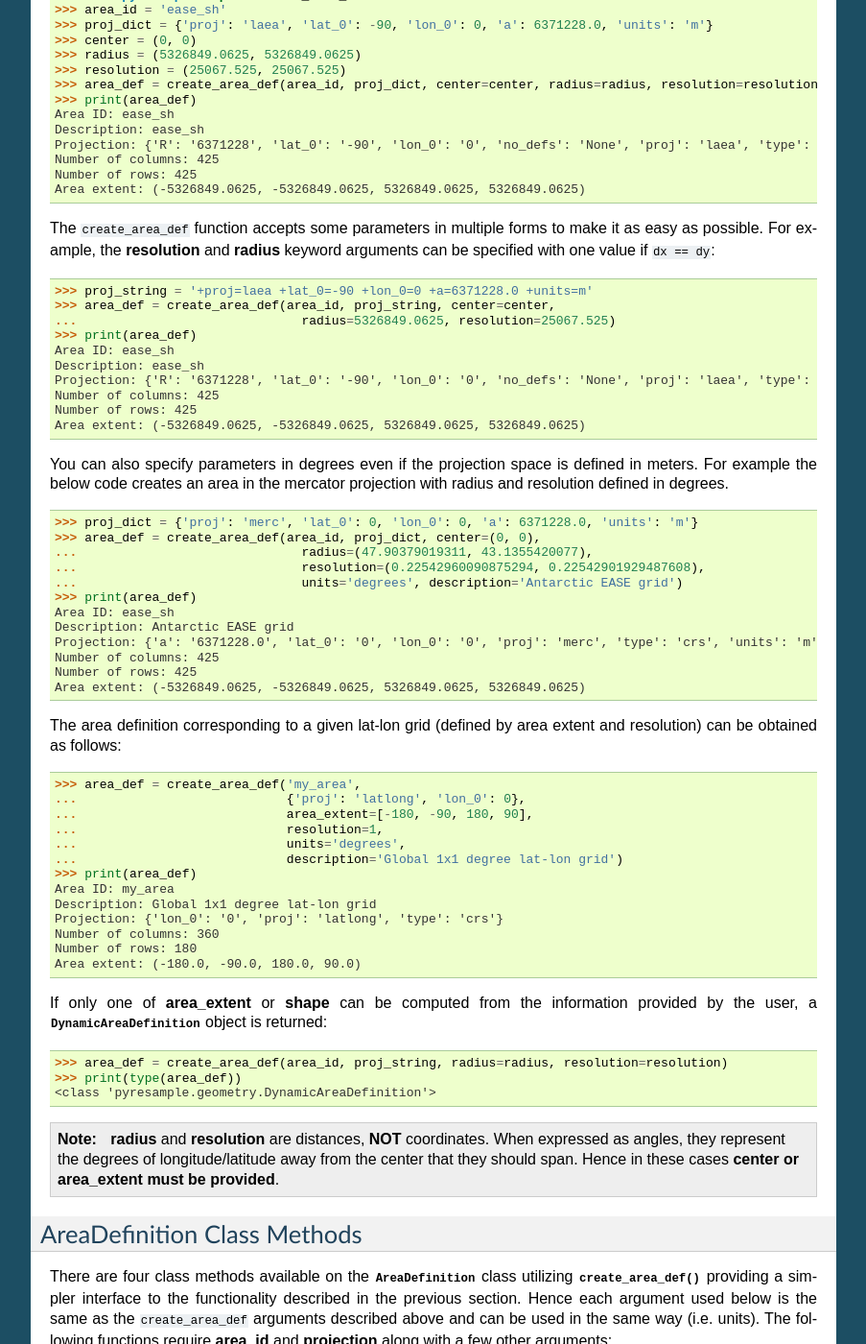
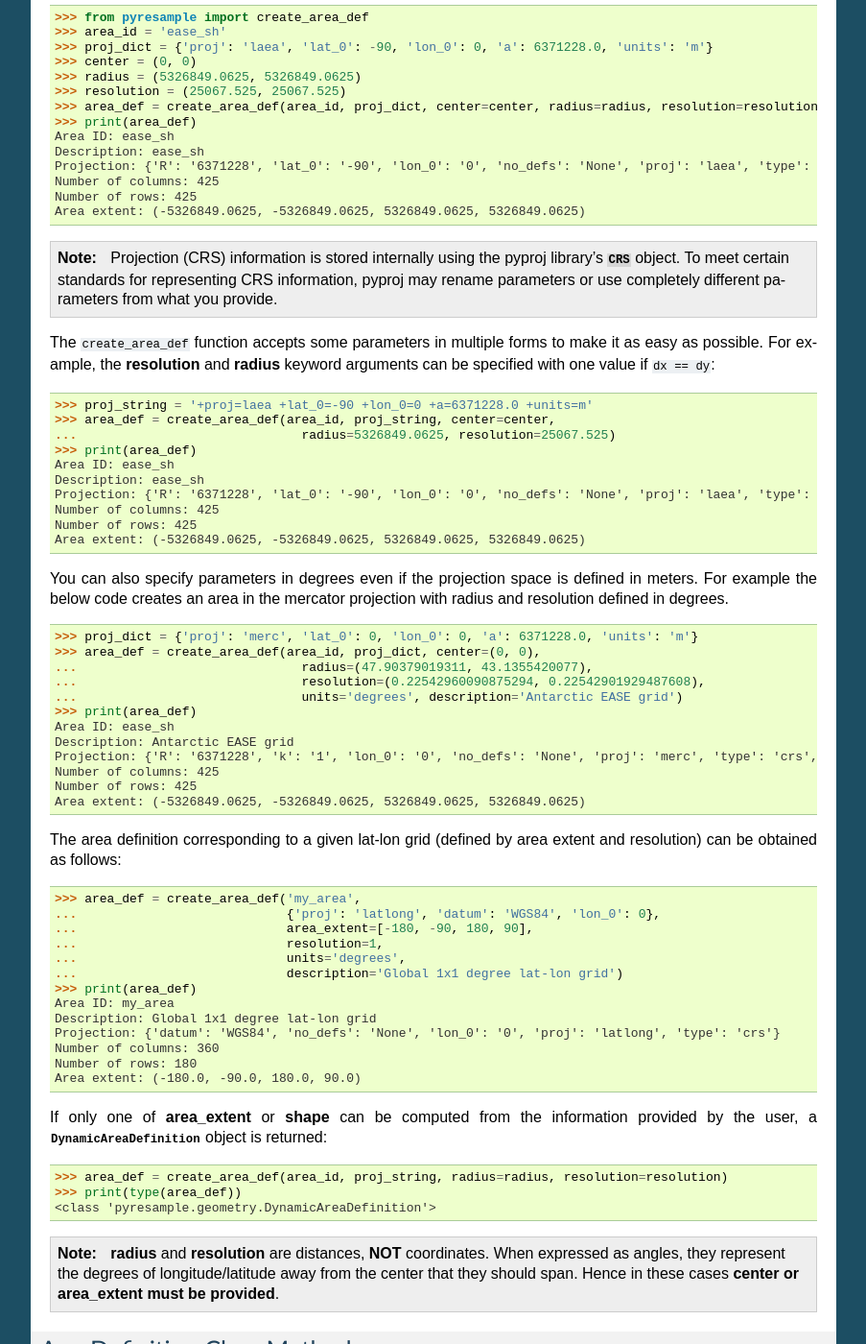
Before and after one commit to pytroll/pyresample, a Sphinx documentation site: the page built from docs/source/geometry_utils.rst, in a window 1280 px wide and 1400 px high, scrolled down 854 px. Shown: the whole window at 96% size, without its empty margins (198-1101 px from the left). Built offline with Sphinx 7.4.7, drawn with Linux system fonts in a browser that asks for light colours; some of the changed text lies outside the part shown.

Commit message:
Fix broken doctests after WKT switch

```diff
--- a/docs/source/conf.py
+++ b/docs/source/conf.py
@@ -236,5 +236,6 @@
     'pyresample': ('https://pyresample.readthedocs.io/en/stable', None),
     'trollsift': ('https://trollsift.readthedocs.io/en/stable', None),
     'trollimage': ('https://trollimage.readthedocs.io/en/stable', None),
+    'pyproj': ('https://pyproj4.github.io/pyproj/dev/', None),
     'proj4': ('https://proj.org', None),
 }
--- a/docs/source/geometry_utils.rst
+++ b/docs/source/geometry_utils.rst
@@ -22,7 +22,9 @@
 The ``create_area_def`` function has the following required arguments:
 
 * **area_id**: ID of area
-* **projection**: Projection parameters as a proj4_dict or proj4_string
+* **projection**: Projection parameters as a dictionary or string of PROJ
+  parameters or anything that can be accepted by the
+  :class:`pyproj CRS <pyproj.crs.CRS>` object.
 
 and optional arguments:
 
@@ -61,6 +63,13 @@
  Number of rows: 425
  Area extent: (-5326849.0625, -5326849.0625, 5326849.0625, 5326849.0625)
 
+.. note::
+
+    Projection (CRS) information is stored internally using the pyproj
+    library's :class:`CRS <pyproj.crs.CRS>` object. To meet certain standards
+    for representing CRS information, pyproj may rename parameters or use
+    completely different parameters from what you provide.
+
 The ``create_area_def`` function accepts some parameters in multiple forms
 to make it as easy as possible. For example, the **resolution** and **radius**
 keyword arguments can be specified with one value if ``dx == dy``:
@@ -92,7 +101,7 @@
  >>> print(area_def)
  Area ID: ease_sh
  Description: Antarctic EASE grid
- Projection: {'a': '6371228.0', 'lat_0': '0', 'lon_0': '0', 'proj': 'merc', 'type': 'crs', 'units': 'm'}
+ Projection: {'R': '6371228', 'k': '1', 'lon_0': '0', 'no_defs': 'None', 'proj': 'merc', 'type': 'crs', 'units': 'm', 'x_0': '0', 'y_0': '0'}
  Number of columns: 425
  Number of rows: 425
  Area extent: (-5326849.0625, -5326849.0625, 5326849.0625, 5326849.0625)
@@ -103,7 +112,7 @@
 .. doctest::
 
  >>> area_def = create_area_def('my_area',
- ...                            {'proj': 'latlong', 'lon_0': 0},
+ ...                            {'proj': 'latlong', 'datum': 'WGS84', 'lon_0': 0},
  ...                            area_extent=[-180, -90, 180, 90],
  ...                            resolution=1,
  ...                            units='degrees',
@@ -111,7 +120,7 @@
  >>> print(area_def)
  Area ID: my_area
  Description: Global 1x1 degree lat-lon grid
- Projection: {'lon_0': '0', 'proj': 'latlong', 'type': 'crs'}
+ Projection: {'datum': 'WGS84', 'no_defs': 'None', 'lon_0': '0', 'proj': 'latlong', 'type': 'crs'}
  Number of columns: 360
  Number of rows: 180
  Area extent: (-180.0, -90.0, 180.0, 90.0)
```
